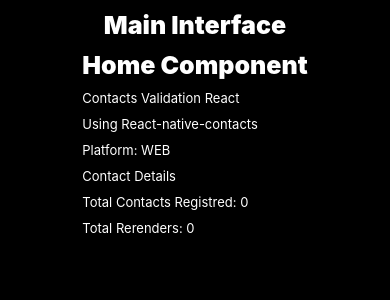
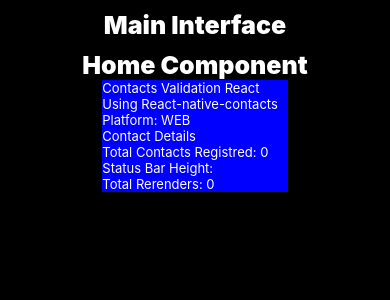
Before and after one commit to lexvieira/ContactPlusInternacionalNumbersFix, a React Native app: screen / in a window 390 px wide. Shown: the top 300 px of the page. Built offline with nearby package versions, Linux system fonts and the light colour scheme.

Commit message:
Read Contacts and Validate Update Need

```diff
--- a/package.json
+++ b/package.json
@@ -10,6 +10,7 @@
     "lint": "eslint . --ext .js,.jsx,.ts,.tsx"
   },
   "dependencies": {
+    "@react-native-async-storage/async-storage": "^1.15.8",
     "react": "17.0.2",
     "react-native": "0.65.1",
     "react-native-contacts": "^7.0.2",
--- a/src/components/home/index.tsx
+++ b/src/components/home/index.tsx
@@ -5,15 +5,33 @@
   Platform,
   PermissionsAndroid,
   StyleSheet,
+  ScrollView,
+  StatusBar,
+  SafeAreaView,
+  Dimensions,
 } from 'react-native';
 import {Contact} from 'react-native-contacts';
 import ContactServices from '../../services';
+import BackupContacts from '../backupcontacts';
+
+const SCREEN_HEIGHT: number = Dimensions.get('screen').height; // device height
+const STATUS_BAR_HEIGHT: number = StatusBar.currentHeight;
+const WINDOW_HEIGHT: number = Dimensions.get('window').height;
+const NAVIGATION_BAR_HEIGHT: number =
+  SCREEN_HEIGHT - (WINDOW_HEIGHT + STATUS_BAR_HEIGHT);
 
 const Home = () => {
   const [contactList, setContactList] = useState<Contact[]>();
   // const [firstContact, setFirstContact] = useState<Contact[]>();
   const [totalContacts, setTotalContacts] = useState(0);
   const [totalRerenders, setTotalRerenders] = useState(0);
+
+  console.log('Dimmenstion Scrren: ', SCREEN_HEIGHT);
+  console.log('Window Screen: ', WINDOW_HEIGHT);
+  console.log('Status Bar Height: ', STATUS_BAR_HEIGHT);
+  console.log('Navigation Bar Height: ', NAVIGATION_BAR_HEIGHT);
+
+  //Calc the Screen Height - (Window Height - Status Bar.)
 
   const platform = Platform.OS.toString();
 
@@ -43,9 +61,9 @@
             setTotalContacts(contacts.length);
             console.log(contacts[0]);
             setTotalRerenders(totalRerenders + 1);
-            if (contacts[0].phoneNumbers.number[0]?.substring(0, 1) !== '+'){
-              updateContactsInternationalCode(contacts[0]);
-            }
+            // if (contacts[0].phoneNumbers.number[0]?.substring(0, 1) !== '+') {
+            //   //updateContactsInternationalCode(contacts[0]);
+            // }
           })
           .catch(err => {
             if (err) {
@@ -130,16 +148,15 @@
     getContacts();
   }, []);
 
-  //   setFirstContact([...firstContact, contactList[0]]);
-  //   console.log('First Contact:');
-  //   console.log(firstContact[0]);
-  //   console.log(contactList[0]);
-
   return (
     <>
       <View>
         <Text style={styles.textDefaultTitle}>Home Component</Text>
+        {/* <BackupContacts /> */}
+        <SafeAreaView style={styles.containerScroll}>
+          <ScrollView style={styles.scrollView}>
             <View>
+              {/* <StatusBar barStyle="light-content" /> */}
               {/* <StatusBar barStyle={isDarkMode ? 'light-content' : 'dark-content'} /> */}
               <Text style={styles.textDefaultNormal}>
                 Contacts Validation React
@@ -157,24 +174,31 @@
                   Total Contacts Registred: {totalContacts}
                 </Text>
                 <Text style={styles.textDefaultNormal}>
+                Status Bar Height: {StatusBar.currentHeight}
+                </Text>
+                <Text style={styles.textDefaultNormal}>
                   Total Rerenders: {totalRerenders}
                 </Text>
                 {contactList?.map((contacts, index) => {
-              if (index <= 10) {
+                  if (index <= 20) {
                     return (
                       <View key={String(index)}>
                         <Text style={styles.textDefaultNormal}>
                           {contacts.givenName}
                         </Text>
-                    <Text style={styles.textDefaultNormal}>
-                      Phone Number: {`${contacts.phoneNumbers[0].number}`}
-                    </Text>
-                    <Text style={styles.textDefaultNormal}>
-                      Validation:{' '}
-                      {`${verifyContactsInternationalCode(
-                        contacts.phoneNumbers[0].number,
+                        {contacts.phoneNumbers.map((phoneNumber, indexPhoneNumber) => {
+                            return (
+                              <View key={String(indexPhoneNumber)}>
+                                <Text>
+                                  Number({phoneNumber.label}):{' '}
+                                  {phoneNumber.number}
+                                  {`\nStatus: - ${verifyContactsInternationalCode(
+                                    phoneNumber.number,
                                   )}`}
                                 </Text>
+                              </View>
+                            );
+                        })}
                       </View>
                     );
                   }
@@ -185,18 +209,34 @@
               <Text>Name: {firstContact.recordID} </Text> */}
               </View>
             </View>
+          </ScrollView>
+        </SafeAreaView>
       </View>
     </>
   );
 };
 
 const styles = StyleSheet.create({
+  containerScroll: {
+    flex: 1,
+    paddingTop: StatusBar.currentHeight,
+    marginBottom: NAVIGATION_BAR_HEIGHT + 20,
+  },
   container: {
     // flex: 1,
     // alignItems: 'center',
     // justifyContent: 'center',
     color: '#FFF',
     backgroundColor: '#000',
+  },
+  itemsContainer: {
+    flexDirection: 'row',
+    marginTop: 16,
+    marginBottom: 32,
+  },
+  scrollView: {
+    backgroundColor: 'blue',
+    marginHorizontal: 20,
   },
   textDefaultTitle: {
     marginTop: 10,
@@ -205,7 +245,6 @@
     fontSize: 25,
   },
   textDefaultNormal: {
-    marginTop: 10,
     color: '#fff',
     fontSize: 13,
   },
```
Also changed, not shown: src/components/backupcontacts/index.tsx (+22 -4 lines), 2 other files (tests, documents, lock files or other folders). Lines whose indentation alone changed are shown as unchanged.
